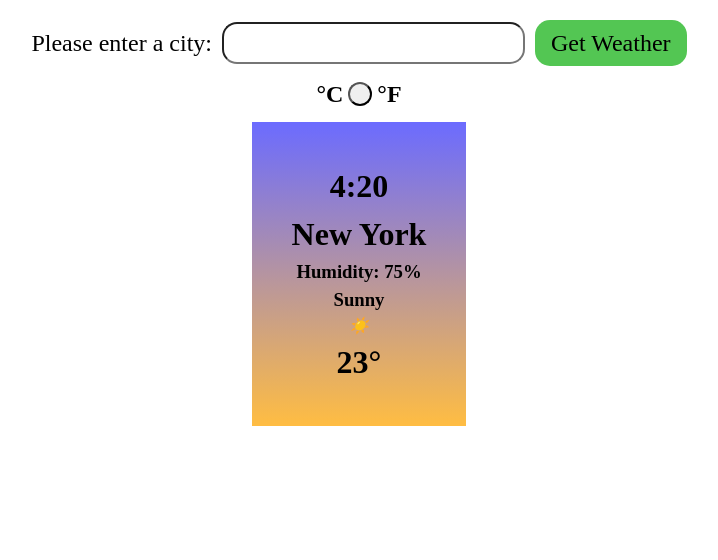
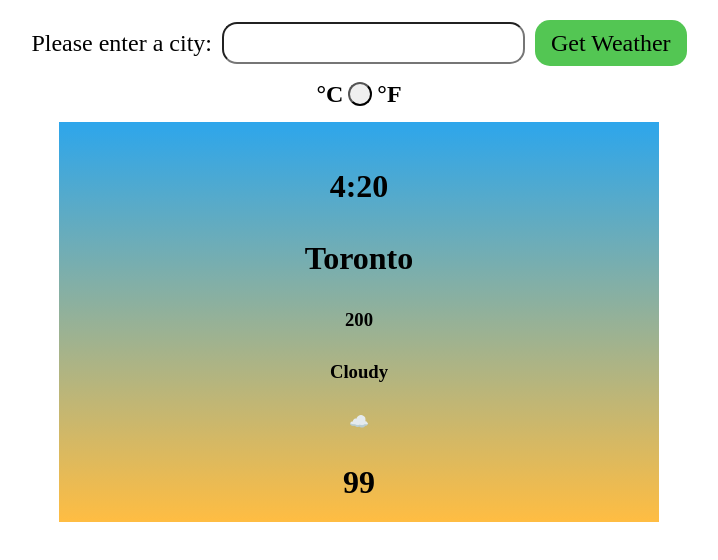
Before and after one commit to HWaterCoding/weather-app, a website built with webpack: page src/template.html in a window 1280 px wide. Shown: the whole page, without its empty margins (281-999 px from the left). Built offline with nearby package versions, Linux system fonts and the light colour scheme.

Commit message:
Create display-card module to create weatherCard Add to pseudocode and outline modules needed

```diff
--- /dev/null
+++ b/src/display-card.js
@@ -0,0 +1,32 @@
+// module for creating the weather card dynamically
+export default function createCard(){
+    //create card via dom elements, return all elements on the card that need to be changed via weatherData
+    const weatherCard = document.getElementById("weatherCard");
+
+    const currentTime = document.createElement("h1");
+    // <!-- Check if the API actually returns a time property -->
+    // <!-- IF time works, we can update on a frequent basis maybe with a setInterval, but this may cause too many API calls if we fetch it every single time. -->
+    const cityName = document.createElement("h1");
+    const humidity = document.createElement("h3");
+    const skyCondition = document.createElement("h3");
+    const weatherIcon = document.createElement("p");
+    const temperature = document.createElement("h1");
+
+    currentTime.id = "currentTime";
+    cityName.id = "cityName";
+    humidity.id = "humidity";
+    skyCondition.id = "skyCondition";
+    weatherIcon.id = "weatherIcon";
+    temperature.id = "temperature";
+
+    currentTime.textContent = "4:20";
+    cityName.textContent = "Toronto";
+    humidity.textContent = "200";
+    skyCondition.textContent = "Cloudy";
+    weatherIcon.textContent = "☁️";
+    temperature.textContent = "99";
+
+    weatherCard.append(currentTime, cityName, humidity, skyCondition, weatherIcon, temperature);
+
+    return { currentTime, cityName, humidity, skyCondition, weatherIcon, temperature }
+}
--- a/src/index.js
+++ b/src/index.js
@@ -1,5 +1,17 @@
 //IMPORTS
 import "./styles.css";
+import createCard from "./display-card.js";
+
+
+createCard();
+
+//modules needed:
+// index entry point
+//1) DOM-creation to load card based on default values but accept values as well
+//2) ui-controller to handle input value and temperature conversion
+//3) data-manager module to manage all weather data and store it properly?
+
+
 
 
 
--- a/src/styles.css
+++ b/src/styles.css
@@ -95,10 +95,13 @@
 /* Card Styling */
 
 #weatherCard{
-    background: linear-gradient(180deg, hsl(240, 100%, 71%), hsl(39, 100%, 63%));
+    background: linear-gradient(180deg, hsl(202, 83%, 55%), hsl(39, 100%, 63%));
     display: flex;
     flex-direction: column;
-    justify-content: flex-end;
+    justify-content: flex-start;
     align-items: center;
+    gap: clamp(16px, 1.5rem, 30px);
     padding: 40px;
+    width: clamp(30%, 600px, 80%);
+    height: 400px;
 }
--- a/src/template.html
+++ b/src/template.html
@@ -22,12 +22,12 @@
     </div>
 
     <div id="weatherCard">
-        <h1 id="currentTime">4:20</h1> <!-- Check if the API actually returns a time property -->
+        <!-- <h1 id="currentTime">4:20</h1>
         <h1 id="cityName">New York</h1>
         <h3 id="humidity">Humidity: 75%</h3>
         <h3 id="skyCondition">Sunny</h3>
         <i id="weatherIcon">☀️</i>
-        <h1 id="temperature">23°</h1>
+        <h1 id="temperature">23°</h1> -->
     </div>
 
 </body>
```
